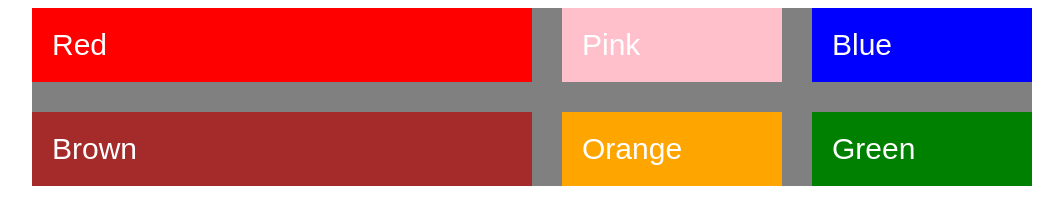
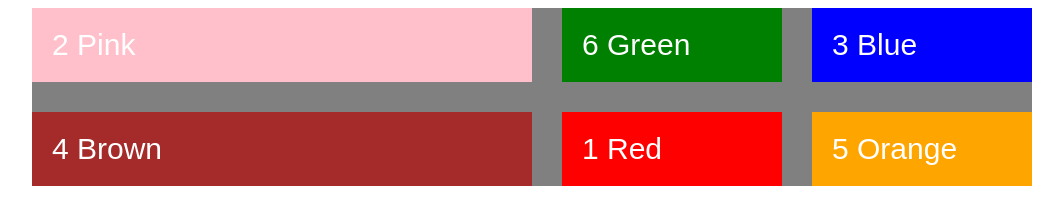
Before and after one commit to antonlazurko/css-grid-practise, a website: page src/index.html in a window 1280 px wide. Shown: the whole page, without its empty margins (108-1171 px from the left). Drawn offline with nearby package versions, Linux system fonts and the light colour scheme; files that its build step writes are made by us from their sources.

Commit message:
add grid replace

```diff
--- a/src/index.html
+++ b/src/index.html
@@ -10,12 +10,12 @@
 </head>
 <body>
     <div class="container">
-        <div class="item item-1">Red</div>
-        <div class="item item-2">Pink</div>
-        <div class="item item-3">Blue</div>
-        <div class="item item-4">Brown</div>
-        <div class="item item-5">Orange</div>
-        <div class="item item-6">Green</div>
+        <div class="item item-1">1 Red</div>
+        <div class="item item-2">2 Pink</div>
+        <div class="item item-3">3 Blue</div>
+        <div class="item item-4">4 Brown</div>
+        <div class="item item-5">5 Orange</div>
+        <div class="item item-6">6 Green</div>
     </div>
 </body>
 </html>
--- a/src/sass/style.sass
+++ b/src/sass/style.sass
@@ -13,6 +13,15 @@
     color: white
     &-1
         background-color: red
+        // grid-row-start: 2
+        // grid-row-end: 3
+        // grid-column-start: 2
+        // grid-column-end: 3
+        //same
+        // grid-row: 2 / 3
+        // grid-column: 2 / 3
+        //same
+        grid-area: 2 / 2 / 3 / 3
     &-2
         background-color: pink
     &-3
@@ -23,3 +32,6 @@
         background-color: orange
     &-6
         background-color: green
+        // grid-row: 1 / 2
+        // grid-column: 2 / 3
+        grid-area: 1 / 2 / 2 / 3
```
